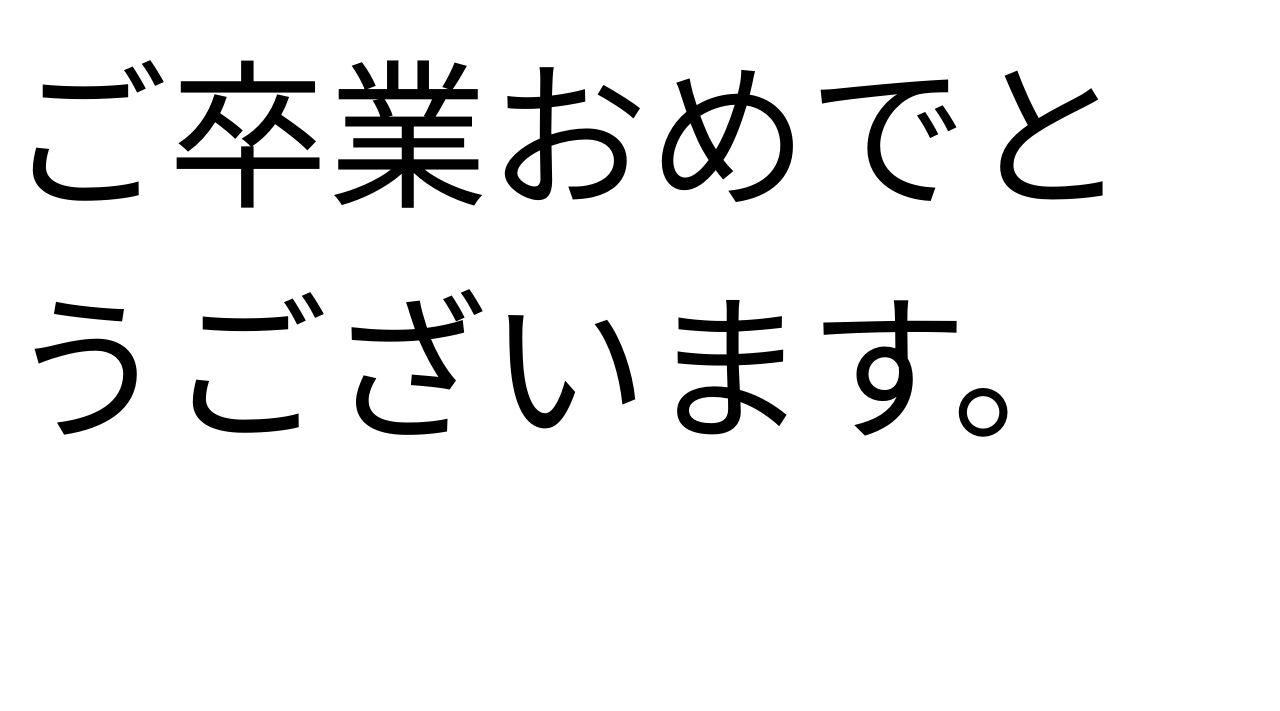
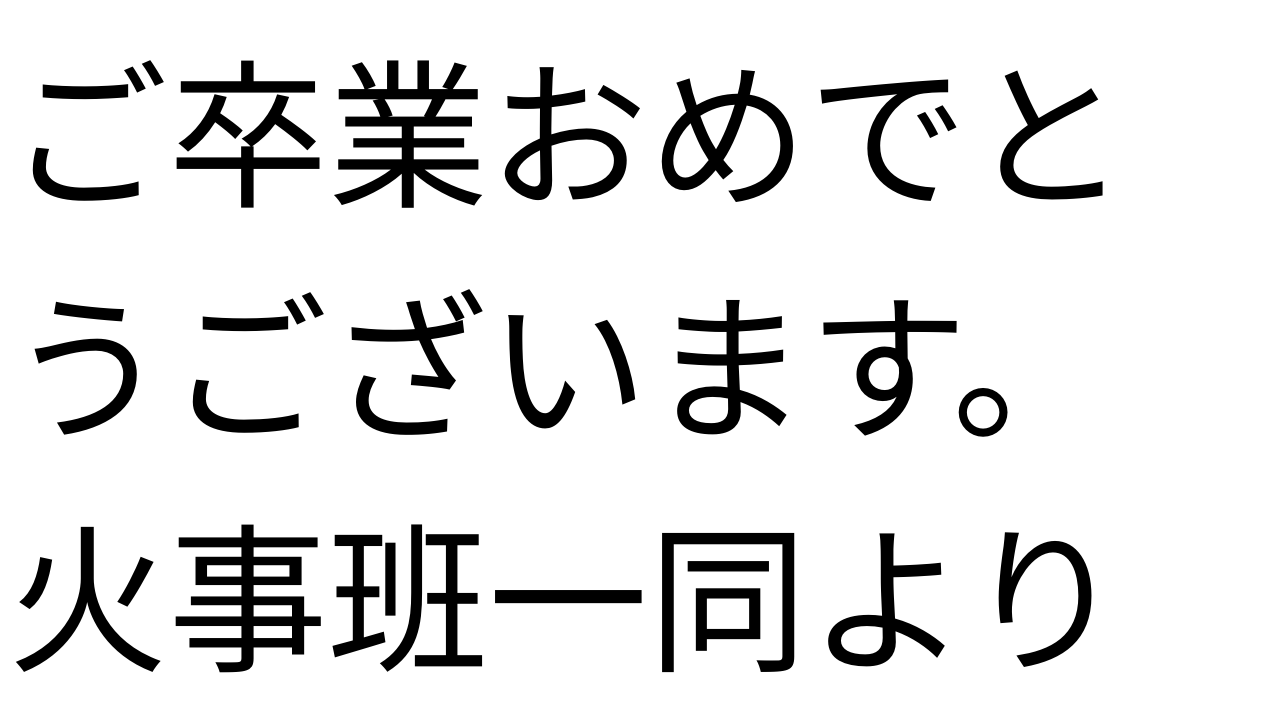
Before and after one commit to fukuchang/graduate_2018, a plain HTML site: page index.html in a window 1280 px wide. Shown: the part 151-862 px from the top of the page. Before the commit the page ends 800 px from the top, so only its background shows below. Drawn offline with Linux system fonts and the light colour scheme.

Commit message:
add kajihan

```diff
--- a/index.html
+++ b/index.html
@@ -5,6 +5,6 @@
     <title>2018年度卒業生のみなさまへ</title>
   </head>
   <body>
-    <p style="font-size:1000%">ご卒業おめでとうございます。</p>
+    <p style="font-size:1000%">ご卒業おめでとうございます。<br>火事班一同より</p>
   </body>
 </html>
```
